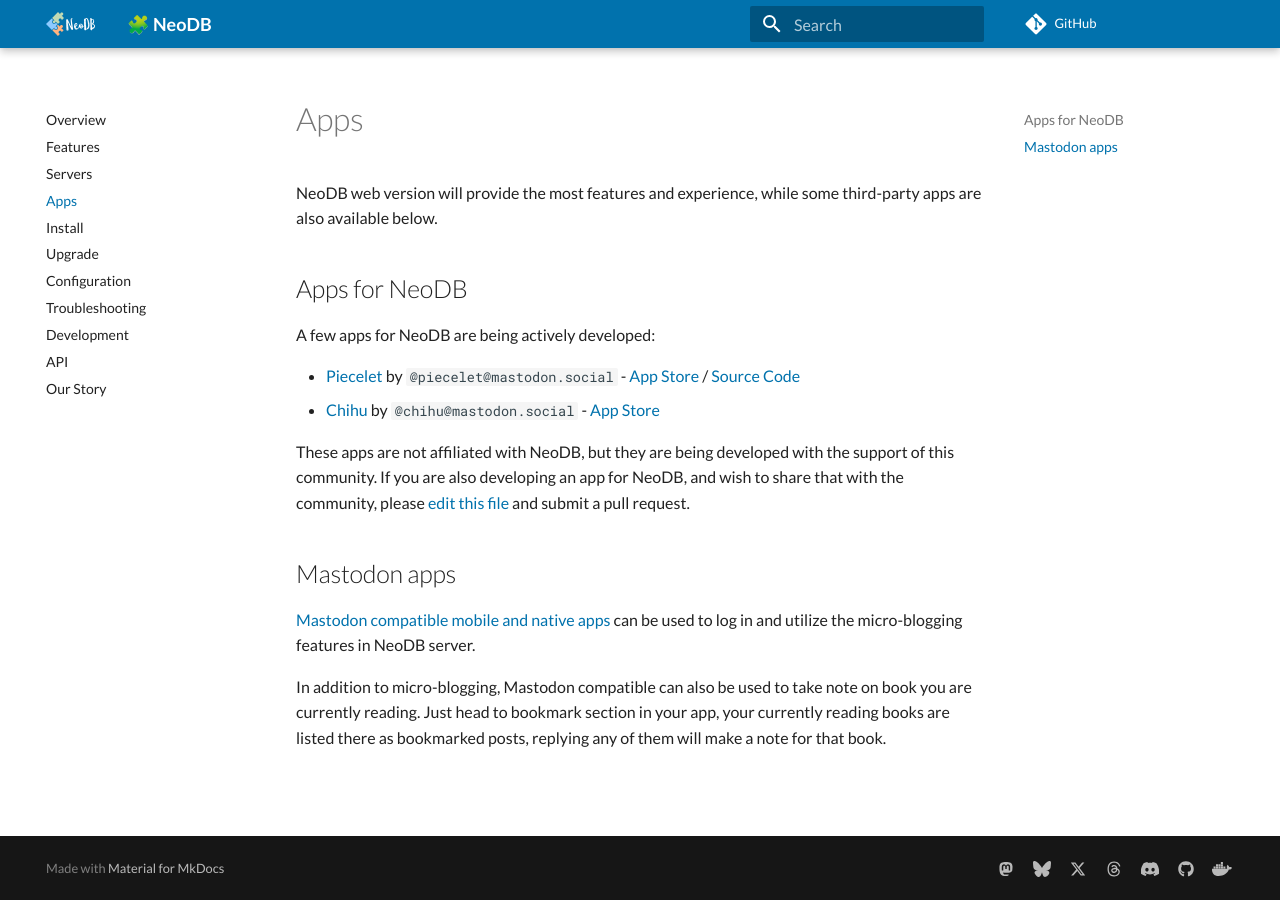
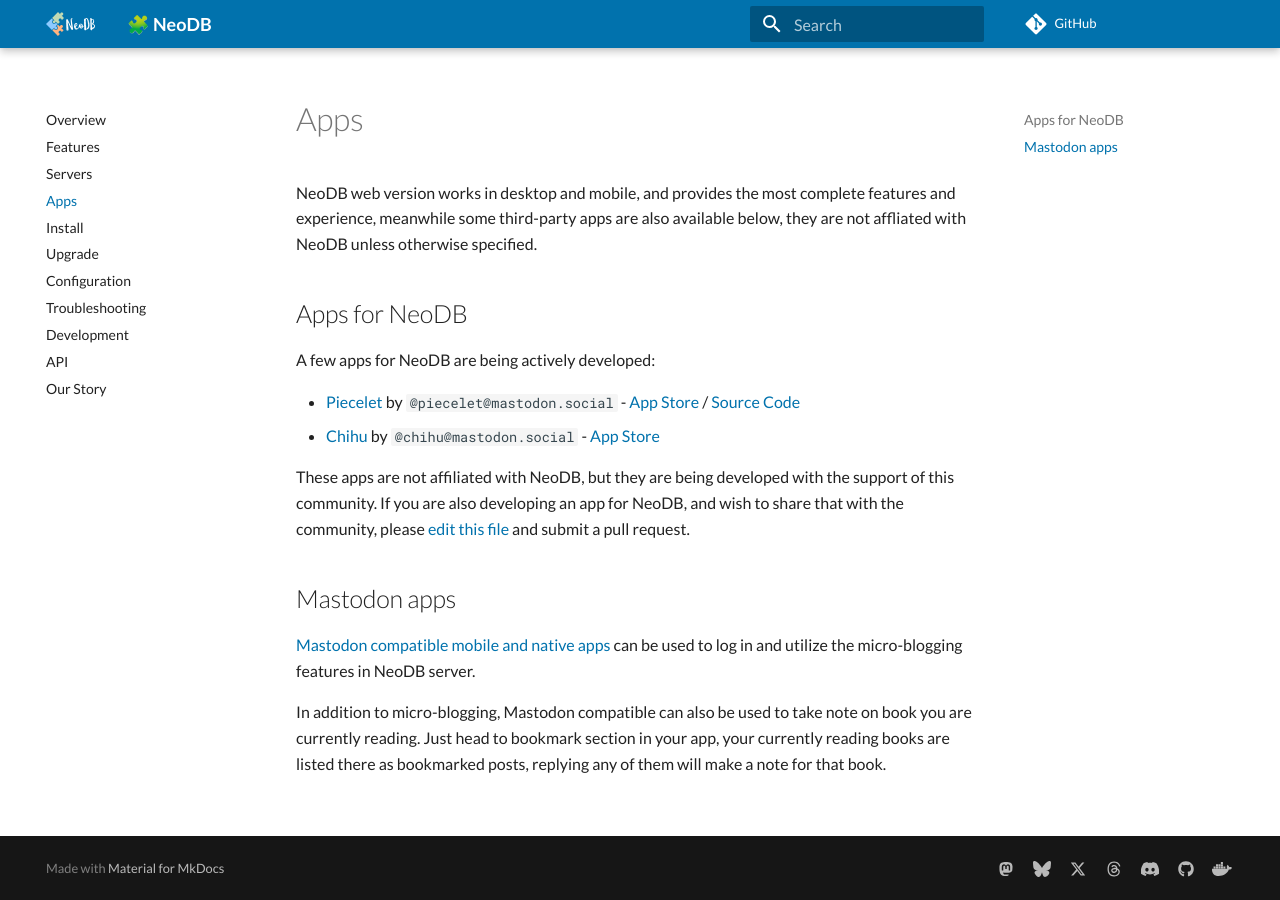
Before and after one commit to KevGamesUltimate/neodb-doc, an MkDocs documentation site: the page built from docs/apps.md, in a window 1280 px wide. Built offline with MkDocs 1.6.1 and Material for MkDocs 9.7.7, drawn with Linux system fonts in a browser that asks for light colours; comment, search, counter and statistics services are not loaded.

Commit message:
Update apps.md

```diff
--- a/docs/apps.md
+++ b/docs/apps.md
@@ -1,6 +1,6 @@
 # Apps
 
-NeoDB web version will provide the most features and experience, while some third-party apps are also available below.
+NeoDB web version works in desktop and mobile, and provides the most complete features and experience, meanwhile some third-party apps are also available below, they are not affliated with NeoDB unless otherwise specified.
 
 ## Apps for NeoDB
 
```
